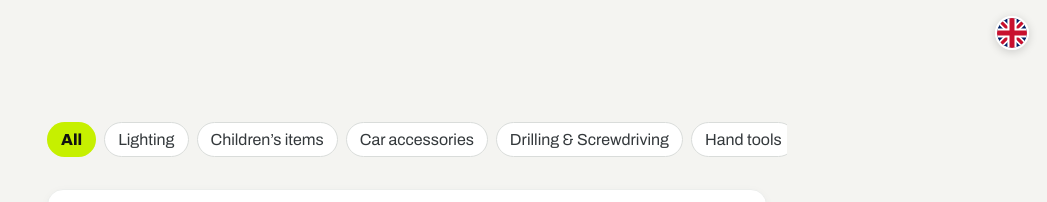
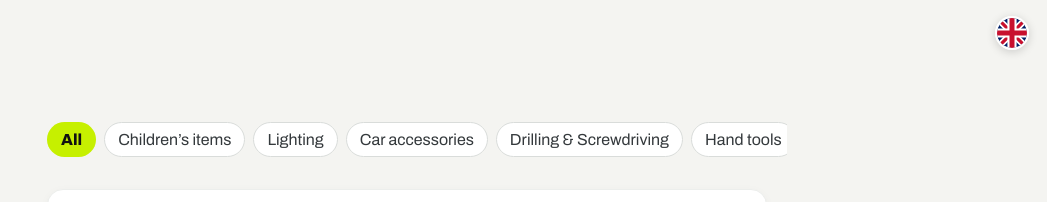
Before and after one commit to peralmkvist/hyrbart-webapp, a Next.js app in the folder hyrbart-webapp/: page /en/produkter in a window 1280 px wide. Shown: the top 202 px of the page, without its empty margins (233-1280 px from the left). Built offline with nearby package versions, Linux system fonts and the light colour scheme; no server answers.

Commit message:
Sort product categories alphabetically

```diff
--- a/hyrbart-webapp/app/[locale]/produkter/page.tsx
+++ b/hyrbart-webapp/app/[locale]/produkter/page.tsx
@@ -4,8 +4,8 @@ import ProductVisual from '@/components/ProductVisual';
 import { ProductBadgeLabel, RentalPriceGrid } from '@/components/ProductPricing';
 
 const categoryDefinitions = [
+  { value: 'Barnartiklar', sv: 'Barnartiklar', en: 'Children’s items' },
   { value: 'Belysning', sv: 'Belysning', en: 'Lighting' },
-  { value: 'Barnartiklar', sv: 'Barnartiklar', en: 'Children’s items' },
   { value: 'Biltillbehör', sv: 'Biltillbehör', en: 'Car accessories' },
   { value: 'Borra & Skruva', sv: 'Borra & Skruva', en: 'Drilling & Screwdriving' },
   { value: 'Handverktyg', sv: 'Handverktyg', en: 'Hand tools' },
```
